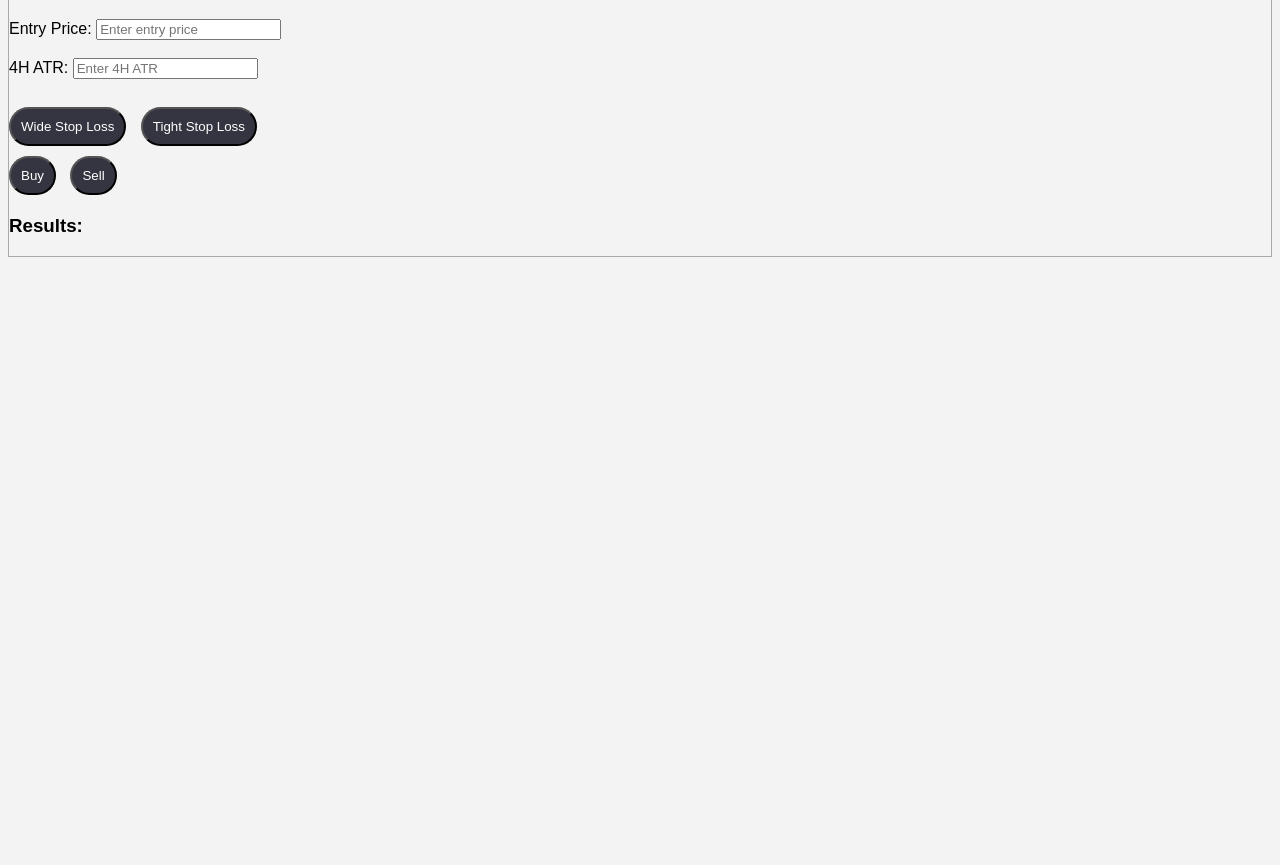
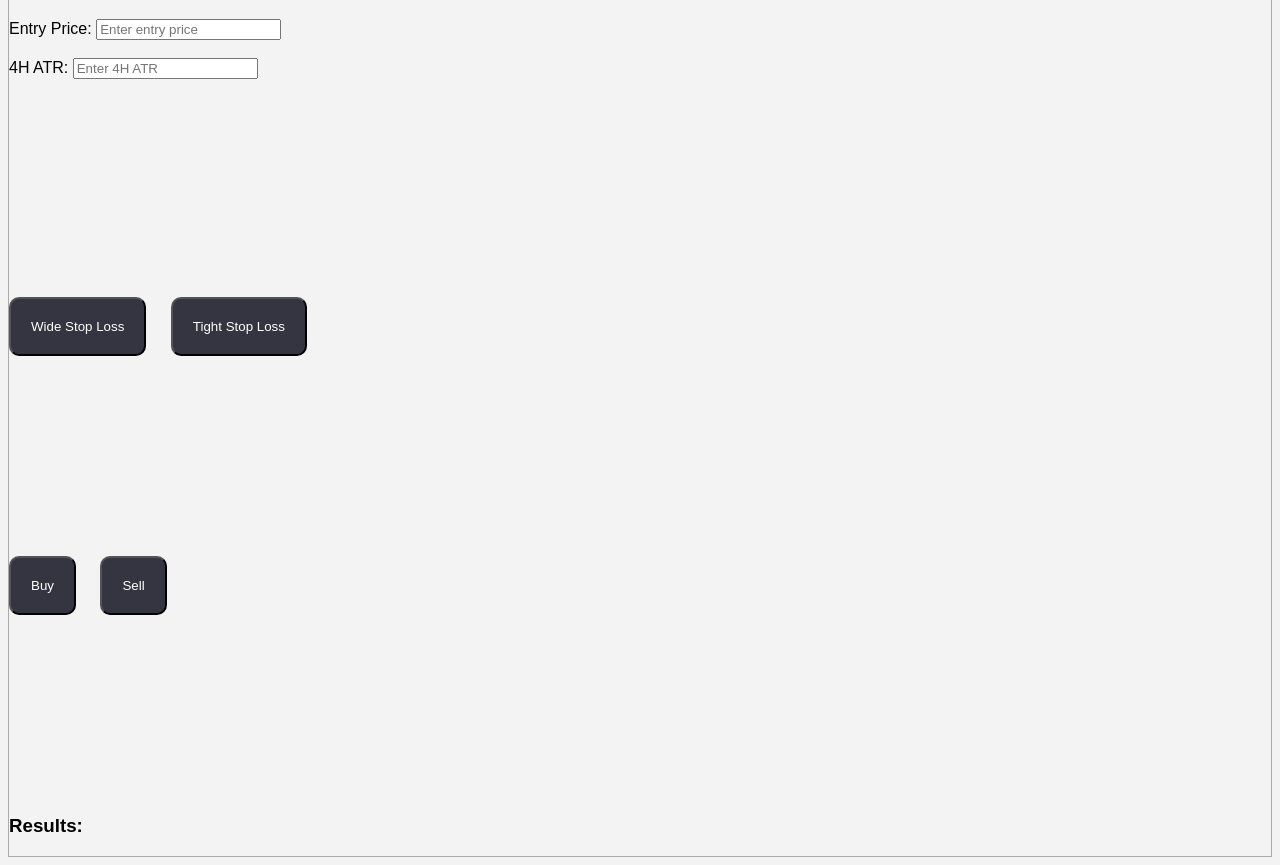
Before and after one commit to Robot-moss/forex_notion_widget, a plain HTML site: page stoplosscalcnew.html in a window 1280 px wide. Shown: the part 70-935 px from the top of the page. Before the commit the page ends 800 px from the top, so only its background shows below. Drawn offline with Linux system fonts and the light colour scheme.

Commit message:
Update stoplosscalcnew.html

```diff
--- a/stoplosscalcnew.html
+++ b/stoplosscalcnew.html
@@ -10,13 +10,13 @@
             background: #f3f3f3; border: solid 1px #aaa; color: black;
         }
         .buttons {
-            margin: 10px 0;
+            margin: 200px 0;
         }
         button {
-            padding: 10px;
-            margin-right: 10px;
+            padding: 20px;
+            margin-right: 20px;
             cursor: pointer;
-            background: #343540; color: white; border-radius: 20px;
+            background: #343540; color: white; border-radius: 10px;
         }
         .output {
             margin-top: 20px;
```
